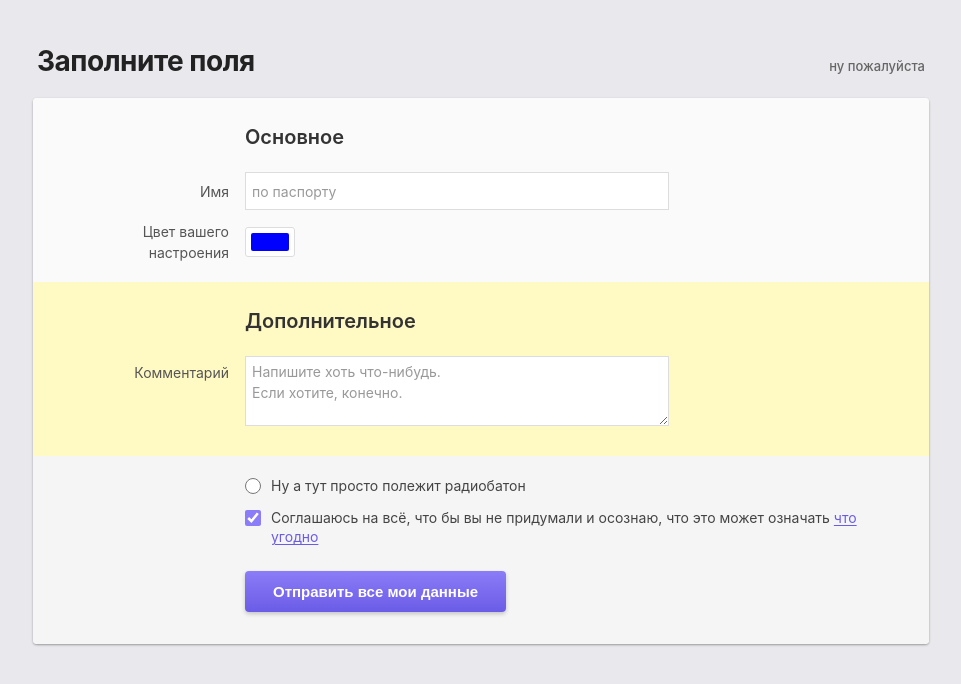
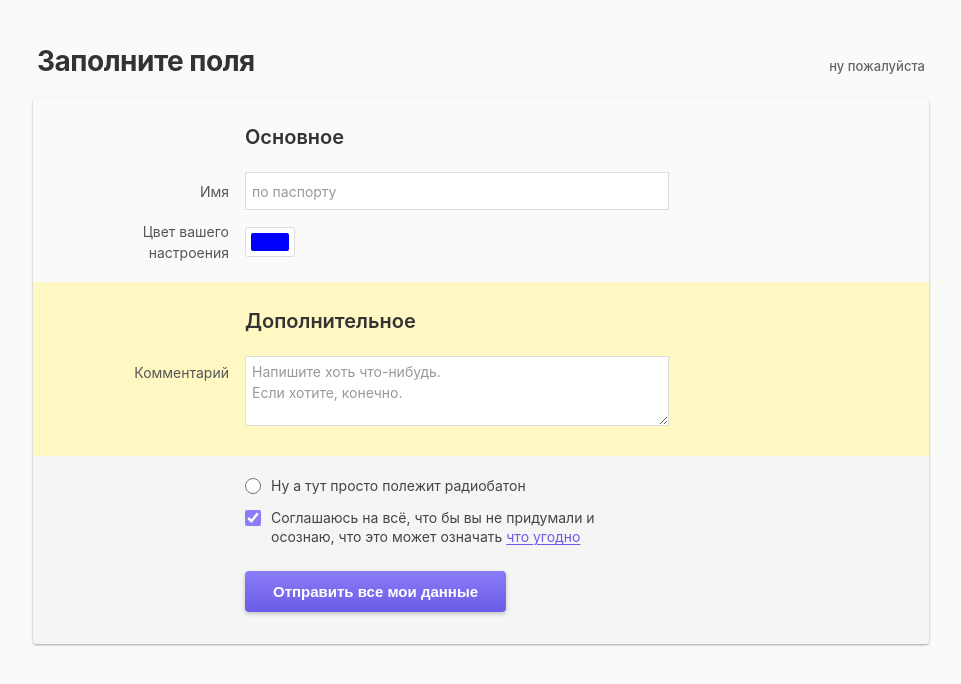
Before and after one commit to Margarita206/design-frontender, a plain HTML site: page form/index.html in a window 1280 px wide. Shown: the whole page, without its empty margins (159-1120 px from the left). Drawn offline with Linux system fonts and the light colour scheme.

Commit message:
хорошая

```diff
--- a/form/index.html
+++ b/form/index.html
@@ -40,7 +40,7 @@
                             id="mood-color"
                             name="moodColor"
                             class="color-input"
-                            value="#0000ff"
+                            value="#0000FF"
                     >
                 </div>
             </div>
--- a/form/style.css
+++ b/form/style.css
@@ -9,8 +9,8 @@
 
 body {
     font-family: -apple-system, BlinkMacSystemFont, 'Segoe UI', Roboto, 'Helvetica Neue', Arial, sans-serif;
-    background-color: #e8e8ed;
-    color: #333;
+    background-color: #FAFAF8;
+    color: #333333;
     line-height: 1.5;
     padding: 40px 20px;
     -webkit-font-smoothing: antialiased;
@@ -36,7 +36,7 @@
 .form-title {
     font-size: 28px;
     font-weight: 700;
-    color: #222;
+    color: #333333;
     letter-spacing: -0.5px;
 }
 
@@ -65,7 +65,7 @@
 }
 
 .form-section--additional {
-    background: #fff9c4;
+    background: #FFF8C3;
 }
 
 .section-title {
@@ -190,6 +190,7 @@
    6. Опции (Radio, Checkbox)
    ========================================= */
 .form-options {
+    width: 100%;
     padding: 20px 32px 24px;
     background: #f5f5f5;
 }
@@ -219,6 +220,10 @@
 .option-label {
     cursor: pointer;
     color: #444;
+    display: inline-block; /* или block — чтобы max-width работал */
+    max-width: 354px;
+    word-wrap: break-word; /* перенос длинных слов */
+    line-height: 1.4;
 }
 
 .option-label a {
```
